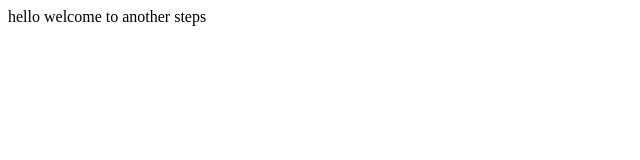
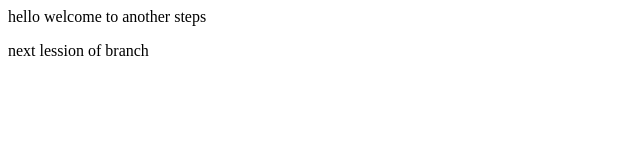
Before and after one commit to Ankush1818/localRepo, a plain HTML site: page index.html in a window 1280 px wide. Shown: the whole page, without its empty margins (0-640 px from the left). Drawn offline with Linux system fonts and the light colour scheme.

Commit message:
Add new feature1

```diff
--- a/index.html
+++ b/index.html
@@ -1 +1,2 @@
 <p> hello welcome to another steps</p>
+<p> next lession of branch</p>
```
